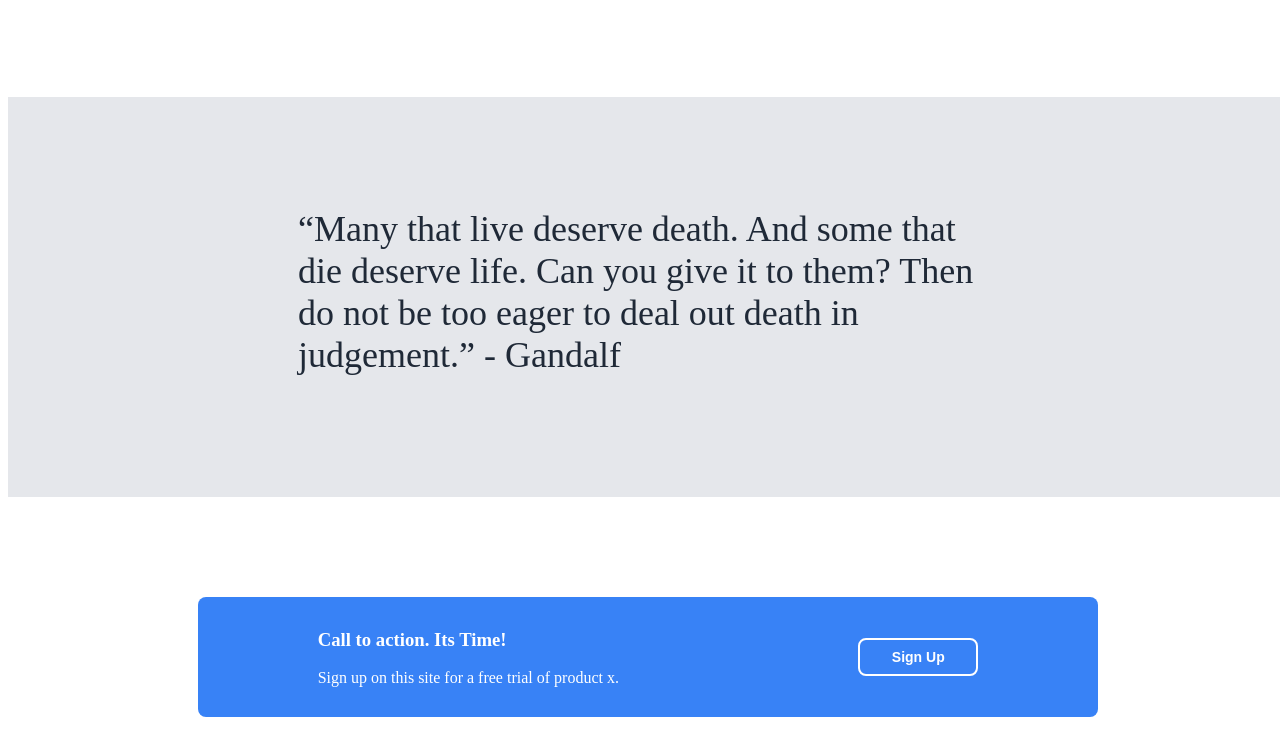
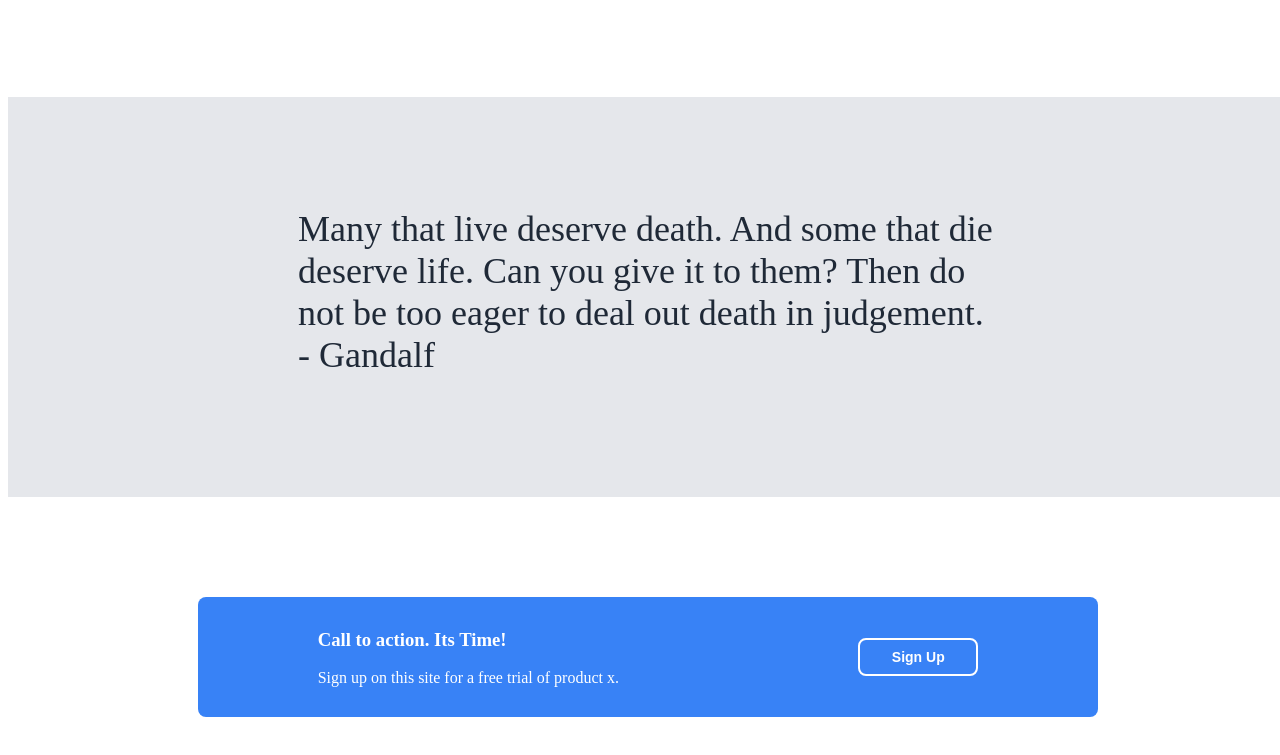
Before and after one commit to prestongit/LandingPage, a plain HTML site: page index.html in a window 1280 px wide. Shown: the part 758-1513 px from the top of the page. Drawn offline with Linux system fonts and the light colour scheme.

```diff
--- a/index.html
+++ b/index.html
@@ -57,9 +57,9 @@
     <div class="quote">
       <div class="gandalf">
         <p>
-          “Many that live deserve death. And some that die deserve life. Can you
+          Many that live deserve death. And some that die deserve life. Can you
           give it to them? Then do not be too eager to deal out death in
-          judgement.” - Gandalf
+          judgement. - Gandalf
         </p>
       </div>
     </div>
```
